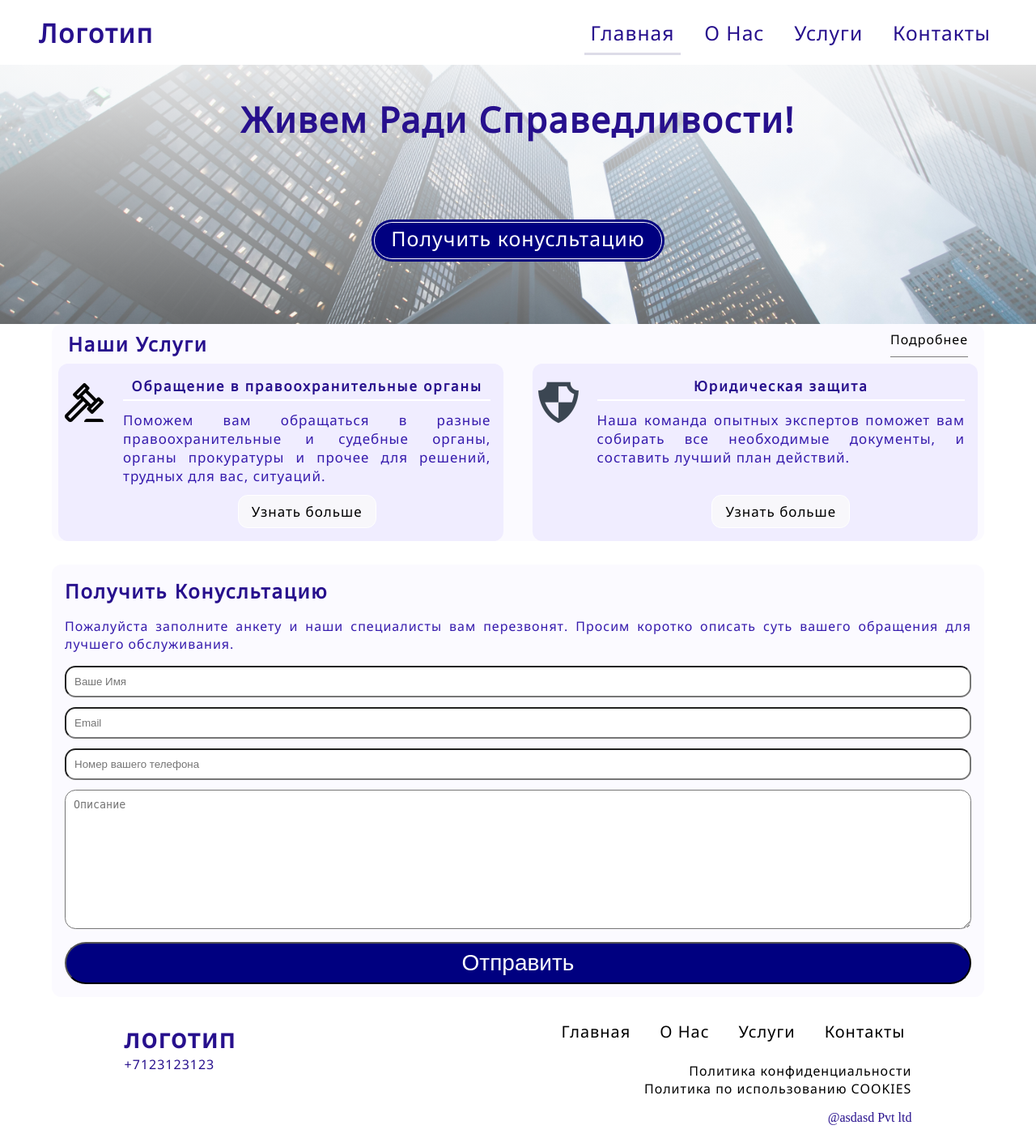
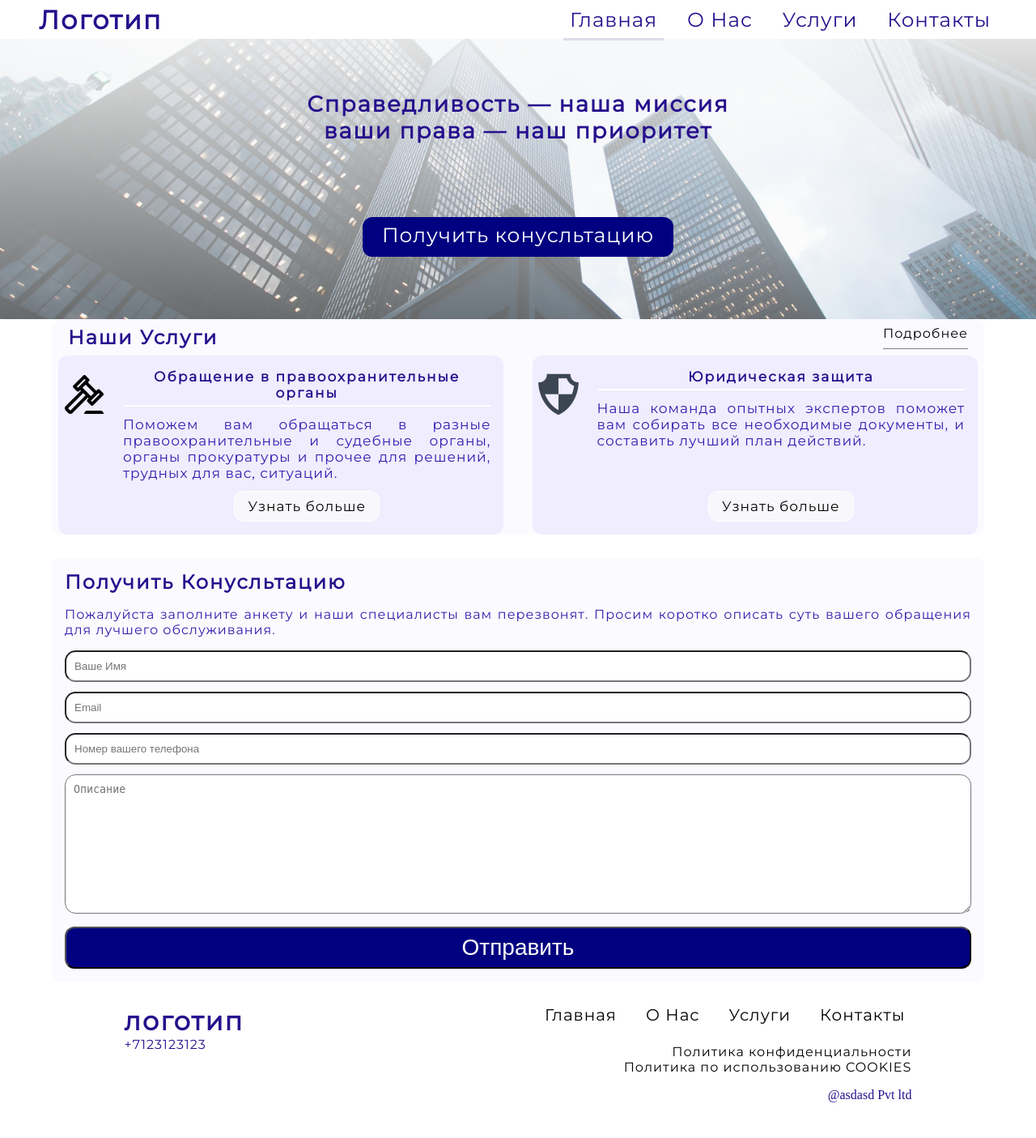
Before and after one commit to 20-buck-spin/airatsite, a Django app: page / in a window 1280 px wide. Shown: the whole page at 81% size. After the commit the page ends 1361 px from the top, so only its background shows below. Run offline with Django 4.2, Linux system fonts and the light colour scheme.

Commit message:
minor updates

```diff
--- a/home/static/css/base_styles.css
+++ b/home/static/css/base_styles.css
@@ -26,14 +26,14 @@ body{
 }
 
 h1, h2, h3, h4  {
-  font-family: "Noto Sans", "Helvetica";
+  font-family: "Montserrat", "Helvetica";
   letter-spacing: max(2px, 0.15vw);
   color: var(--header-text-color);
 }
 
 a, p, span {
   color: var(--section-text-color);
-  font-family: 'Noto Sans';
+  font-family: 'Montserrat';
   letter-spacing: max(1px, 0.05vw)
 }
 
@@ -63,7 +63,7 @@ header{
   display: flex;
   align-items: center;
   justify-content: space-between;
-  height: 4rem;
+  height: 3rem;
   padding-inline: 1rem;
   color: var(--header-text-color)
 }
@@ -197,7 +197,7 @@ footer .copyright{
   header{
     display: flex;
     gap: 1rem;
-    min-height: 5rem;
+    min-height: 3rem;
     align-items: center;
     padding-inline: 3rem;
   }
--- a/home/static/css/contact_form_styles.css
+++ b/home/static/css/contact_form_styles.css
@@ -32,12 +32,13 @@
     background: navy;
     padding-inline: 1rem;
     padding-block: 0.5rem;
-    border-radius: 1em;
+    border-radius: 0.75rem;
     font-size: calc(1.15em + .75vw);
     transition: all 0.35s ease
 }
 
 #input-form-sub-btn:hover{
+
     color: navy;
     background: white;
     cursor: pointer;
--- a/home/static/css/index_styles.css
+++ b/home/static/css/index_styles.css
@@ -7,7 +7,7 @@
 .main-banner-container{
     position: relative; /* needed for the before card */
     margin-block: 0.75rem;
-    height: max(15rem, 25vw);
+    height: max(12rem, 27vw);
     background-image: url('../images/main_banner.jpg');
     background-size:     cover;
     background-repeat:   no-repeat;
@@ -18,7 +18,7 @@
     flex-direction: column;
     justify-content: space-between;
     align-items: center;
-    padding: max(1rem, 3vw);
+    padding: max(1rem, 5vw);
     padding-bottom: max(3rem, 6vw);
 
     isolation: isolate;
@@ -33,9 +33,9 @@
     z-index: -1;
 }
 
-.main-banner-container h1{
+.main-banner-container h4{
     text-align: center;
-    font-size: calc(1.5rem + 1.5vw);
+    font-size: calc(.5rem + 1.5vw);
 }
 
 .main-banner-container a{
@@ -44,17 +44,16 @@
 
     background-color: navy;
     color: white;
-    outline: 1px solid white;
     outline-offset: -4px;
-    border-radius: 2rem;
+    border-radius: 0.75rem;
     padding-block: 0.4rem 0.75rem;
     padding-inline: 1.5rem;
   }
 
   .main-banner-container a:hover{
-    outline: 1px solid navy;
     background-color: white;
     color: navy;
+    border: 2px solid navy;
   }
 /* --------------Main Banner END--------------- */
 
@@ -97,6 +96,7 @@
     display: flex;
     background-color: var(--section-bg-color-2);
     border-radius: 0.75rem;
+    max-width: 95vw;
 }
 
 .service-card-text{
--- a/home/templates/base.html
+++ b/home/templates/base.html
@@ -10,7 +10,7 @@
     {% block css %} {% endblock %}
 
     <!-- fonts -->
-    <link href='https://fonts.googleapis.com/css?family=Noto Sans' rel='stylesheet'>
+    <link href='https://fonts.googleapis.com/css?family=Montserrat' rel='stylesheet'>
   </head>
   <body>
     {% include "components/header.html" %}
--- a/home/templates/index.html
+++ b/home/templates/index.html
@@ -8,7 +8,10 @@
     <div class="index-main main">
         <main>
             <div class="main-banner-container" id="main-banner-container">
-                <h1 id="main_banner_header"> Живем Ради Справедливости!</h1>
+                <div class="text-wrap">
+                    <h4 id="main_banner_header"> Справедливость — наша миссия</h4>
+                    <h4> ваши права — наш приоритет </h4>
+                </div>
                 <a href="#contact-form"> Получить конусльтацию </a>
             </div>
 
--- a/website/settings.py
+++ b/website/settings.py
@@ -25,7 +25,7 @@ SECRET_KEY = 'django-insecure-8qjf)s+d2!jc6+8k=sc%ei2s+74te)y#cc8*pu4m)(cb*2agk*
 # SECURITY WARNING: don't run with debug turned on in production!
 DEBUG = True
 
-ALLOWED_HOSTS = ['localhost', '82.146.53.18', 'a121.manish.fvds.ru']
+ALLOWED_HOSTS = ['localhost', '82.146.53.18', '127.0.0.1', 'a121.manish.fvds.ru']
 
 
 # Application definition
```
